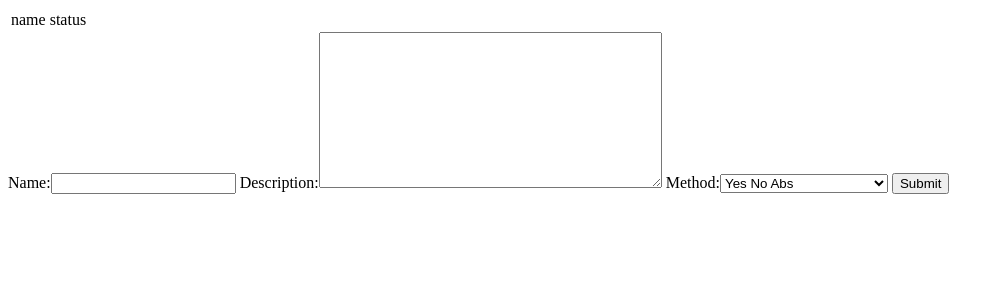
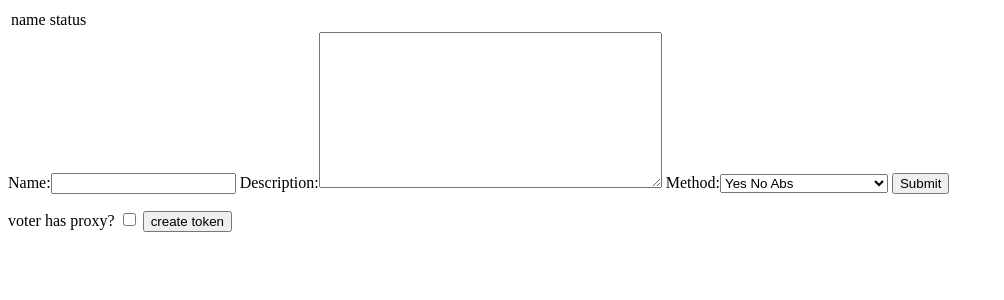
Before and after one commit to EdinburghUniversityTheatreCompany/DemocrApp-API, a Django app: template Meeting/templates/meeting/meeting.html in a window 1280 px wide. Shown: the top 300 px of the page, without its empty margins (0-1004 px from the left). Run offline with Django 3.2, Linux system fonts and the light colour scheme; the template is opened without the code that fills it: values that come from a table or form of the project are taken from there, others are empty.

Commit message:
added way to issue new voter tokens

```diff
--- a/Meeting/templates/meeting/meeting.html
+++ b/Meeting/templates/meeting/meeting.html
@@ -27,4 +27,11 @@
     {{ form }}
     <input type="submit" value="Submit" />
 </form>
+<form action="{% url 'meeting/manage' meeting.id %}" method="post">
+    {% csrf_token %}
+    <input type="hidden" name="type" value="create_token"/>
+    <label for="proxy">voter has proxy?</label>
+    <input type="checkbox" name="proxy"/>
+    <input type="submit" value="create token" />
+</form>
 {# TODO(ISSUE TOKEN BUTTON) #}
--- a/democrapp_api/urls.py
+++ b/democrapp_api/urls.py
@@ -15,8 +15,10 @@ Including another URLconf
 """
 from django.contrib import admin
 from django.urls import path, include
+from django.views import defaults
 
 urlpatterns = [
+    path('printing_page?t=<int:token_id>&p=<str:has_proxy>', defaults.permission_denied, name='print_token'),
     path('api/admin/', admin.site.urls),
     path('api/',  include('Meeting.urls')),
 ]
```
Also changed, not shown: Meeting/views/manage_meeting.py (+18 -7 lines).
